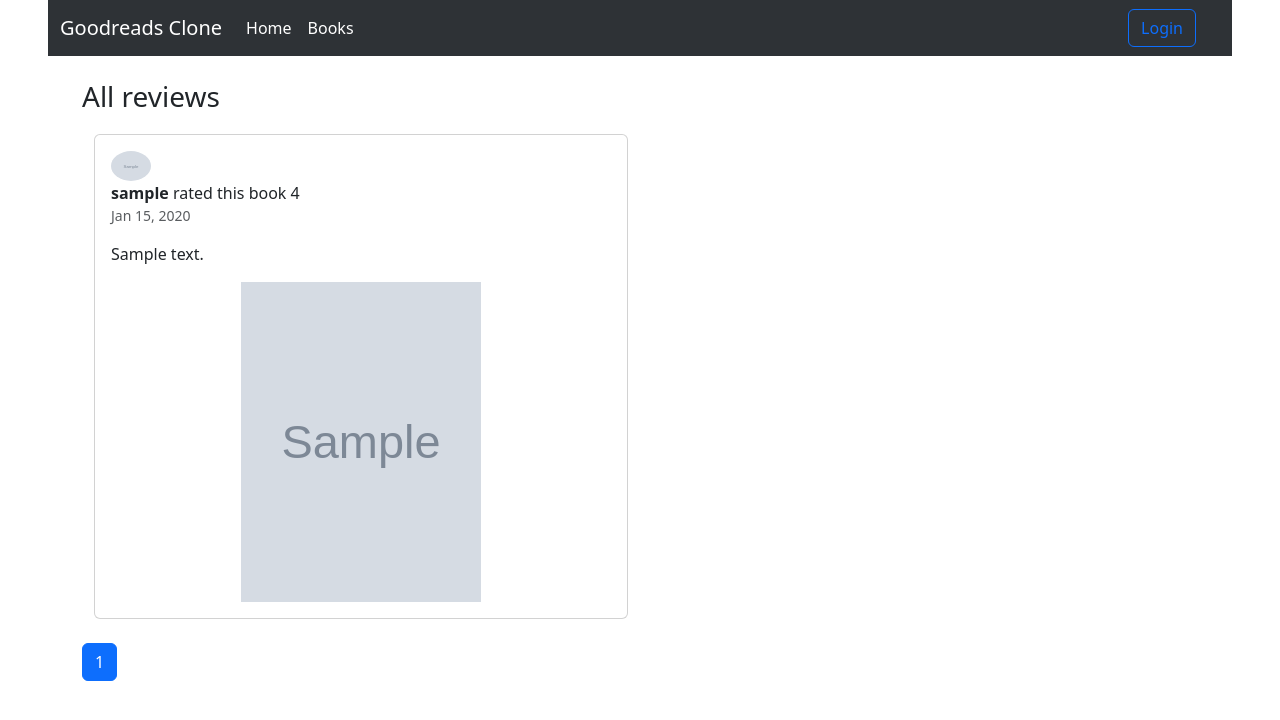
After one commit to ummataliyev/Goodreads, a Django app: page /home/ in a window 1280 px wide. The commit adds this page. Shown: the top 720 px of the page. Run offline with Django 4.2, Linux system fonts and the light colour scheme; tables that the repository leaves empty hold one stand-in row (values such as "Sample post"); grey boxes marked "Sample" are stand-in pictures.

Commit message:
Home Page

```diff
--- a/goodreads/urls.py
+++ b/goodreads/urls.py
@@ -4,14 +4,16 @@ from django.conf import settings
 from django.contrib import admin
 from django.conf.urls.static import static
 
+from .views import home_page
 from .views import landing_page
 
 
 urlpatterns = [
     path('admin/', admin.site.urls),
     path('', landing_page, name='landing_page'),
-    path('users/', include('users.urls'), name="users"),
     path('books/', include("books.urls")),
+    path('home/', home_page, name='home_page'),
+    path('users/', include('users.urls'), name="users")
 ]
 
 urlpatterns += static(settings.MEDIA_URL, document_root=settings.MEDIA_ROOT)
--- a/goodreads/views.py
+++ b/goodreads/views.py
@@ -1,5 +1,19 @@
 from django.shortcuts import render
+from django.core.paginator import Paginator
+
+from books.models import BookReview
 
 
 def landing_page(request):
     return render(request, 'landing.html')
+
+
+def home_page(request):
+    book_reviews = BookReview.objects.all().order_by('-created_at')
+    page_size = request.GET.get('page_size', 10)
+    paginator = Paginator(book_reviews, page_size)
+
+    page_num = request.GET.get('page', 1)
+    page_object = paginator.get_page(page_num)
+
+    return render(request, "home.html", {"page_obj": page_object})
--- a/static/css/main.css
+++ b/static/css/main.css
@@ -11,3 +11,53 @@
     width: 240px;
     height: 320px;
 }
+
+.posts-content{
+    margin-top:20px;
+}
+.ui-w-40 {
+    width: 40px !important;
+    height: auto;
+}
+.default-style .ui-bordered {
+    border: 1px solid rgba(24,28,33,0.06);
+}
+.ui-bg-cover {
+    background-color: transparent;
+    background-position: center center;
+    background-size: cover;
+}
+.ui-rect {
+    padding-top: 50% !important;
+}
+.ui-rect, .ui-rect-30, .ui-rect-60, .ui-rect-67, .ui-rect-75 {
+    position: relative !important;
+    display: block !important;
+    padding-top: 100% !important;
+    width: 100% !important;
+}
+.d-flex, .d-inline-flex, .media, .media>:not(.media-body), .jumbotron, .card {
+    -ms-flex-negative: 1;
+    flex-shrink: 1;
+}
+.bg-dark {
+    background-color: rgba(24,28,33,0.9) !important;
+}
+.card-footer, .card hr {
+    border-color: rgba(24,28,33,0.06);
+}
+.ui-rect-content {
+    position: absolute !important;
+    top: 0 !important;
+    right: 0 !important;
+    bottom: 0 !important;
+    left: 0 !important;
+}
+.default-style .ui-bordered {
+    border: 1px solid rgba(24,28,33,0.06);
+}
+
+.center {
+    margin: 0 auto;
+    display: block;
+}
--- a/templates/base.html
+++ b/templates/base.html
@@ -25,6 +25,9 @@
 
                 <ul class="navbar-nav me-auto mb-2 mb-lg-0">
                     <li class="nav-item">
+                        <a class="nav-link active" aria-current="page" href="{% url 'home_page' %}">Home</a>
+                    </li>
+                    <li class="nav-item">
                         <a class="nav-link active" aria-current="page" href="{% url 'books:list' %}">Books</a>
                     </li>
                 </ul>
@@ -39,7 +42,9 @@
                             </a>
                             <ul class="dropdown-menu">
                                 <li><a class="dropdown-item" href="{% url 'users:profile' %}">Profile</a></li>
-                                <li><hr class="dropdown-divider"></li>
+                                <li>
+                                    <hr class="dropdown-divider">
+                                </li>
                                 <li><a class="dropdown-item" href="{% url 'users:logout' %}">Log out</a></li>
                             </ul>
                         </li>
@@ -55,9 +60,9 @@
         {% if messages %}
         <div class="mt-4">
             {% for message in messages %}
-                <div class="alert alert-{{ message.tags }}" role="alert">
-                    {{ message }}
-                </div>
+            <div class="alert alert-{{ message.tags }}" role="alert">
+                {{ message }}
+            </div>
             {% endfor %}
         </div>
         {% endif %}
--- /dev/null
+++ b/templates/home.html
@@ -0,0 +1,50 @@
+{% extends 'base.html' %}
+
+{% block title %} Home Page {% endblock %}
+
+
+{% block content %}
+    <h3>All reviews</h3>
+
+    {% for review in page_obj %}
+        <div class="container posts-content">
+            <div class="row">
+                <div class="col-lg-6">
+                    <div class="card mb-4">
+                        <div class="card-body">
+                            <div class="media mb-3">
+                                <img src="{{ review.user.profile_picture.url }}"
+                                    class="d-block ui-w-40 rounded-circle" alt="">
+                                <div class="media-body ml-3">
+                                    <b>{{ review.user.username }}</b> rated this book {{ review.stars_given }}
+                                    <div class="text-muted small">{{ review.created_at | date:"M d, Y" }}</div>
+                                </div>
+                            </div>
+                            <p>
+                                {{ review.comment | truncatechars:300 }}
+                            </p>
+                            <img class="cover-pic center" src="{{ review.book.cover_picture.url }}"">
+                        </div>
+                    </div>
+                </div>
+            </div>
+        </div>
+    {% endfor %}
+    <nav>
+        <ul class="pagination">
+            {% if page_obj.has_previous %}
+                <li class="page-item"><a class="page-link" href="?page=1">&laquo; first</a></li>
+                <li class="page-item"><a class="page-link" href="?page={{ page_obj.previous_page_number }}">previous</a></li>
+            {% endif %}
+
+            <li class="page-item active">
+                <a href="#" class="page-link">{{ page_obj.number }}</a>
+            </li>
+
+            {% if page_obj.has_next %}
+                <li class="page-item"><a class="page-link" href="?page={{ page_obj.next_page_number }}">next</a></li>
+                <li class="page-item"><a class="page-link" href="?page={{ page_obj.paginator.num_pages }}">last&raquo;</a></li>
+            {% endif %}
+        </ul>
+    </nav>
+{% endblock %}
```
Also changed, not shown: goodreads/tests.py (added, +32 -0 lines).
